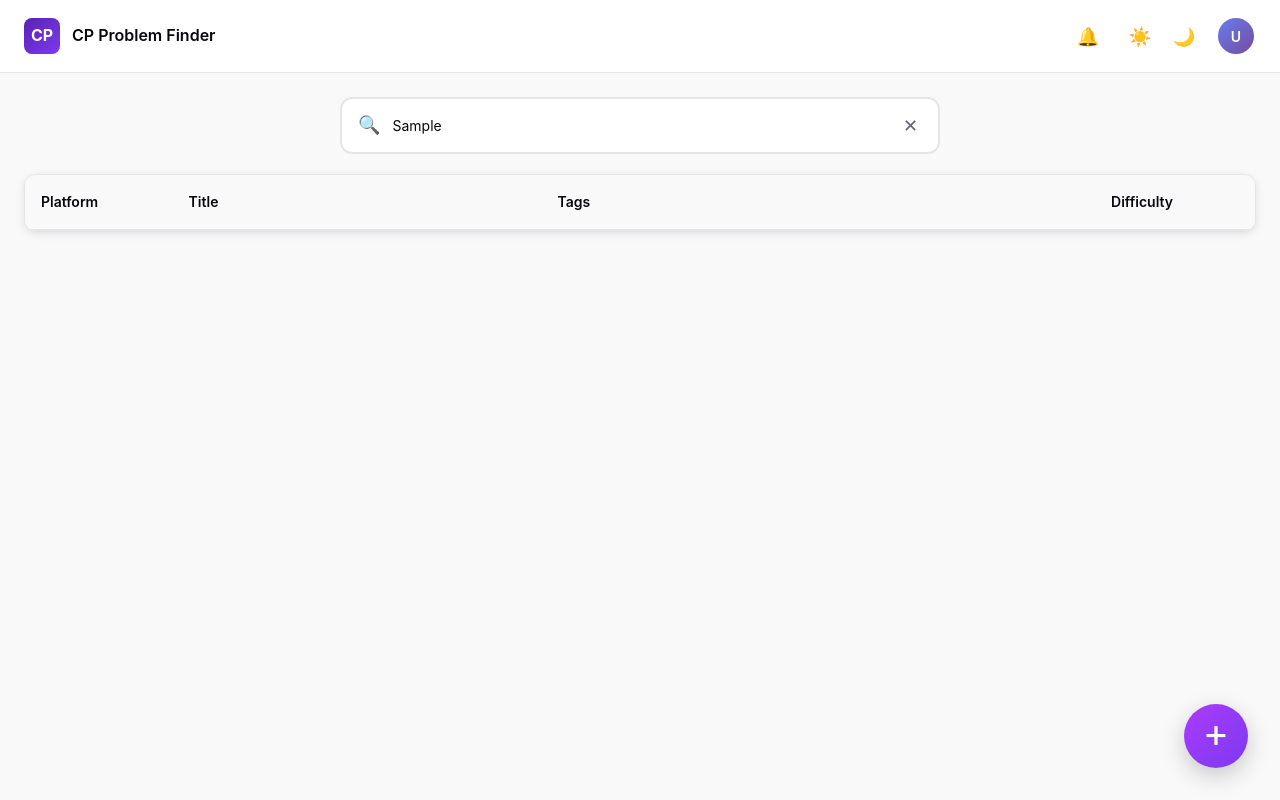
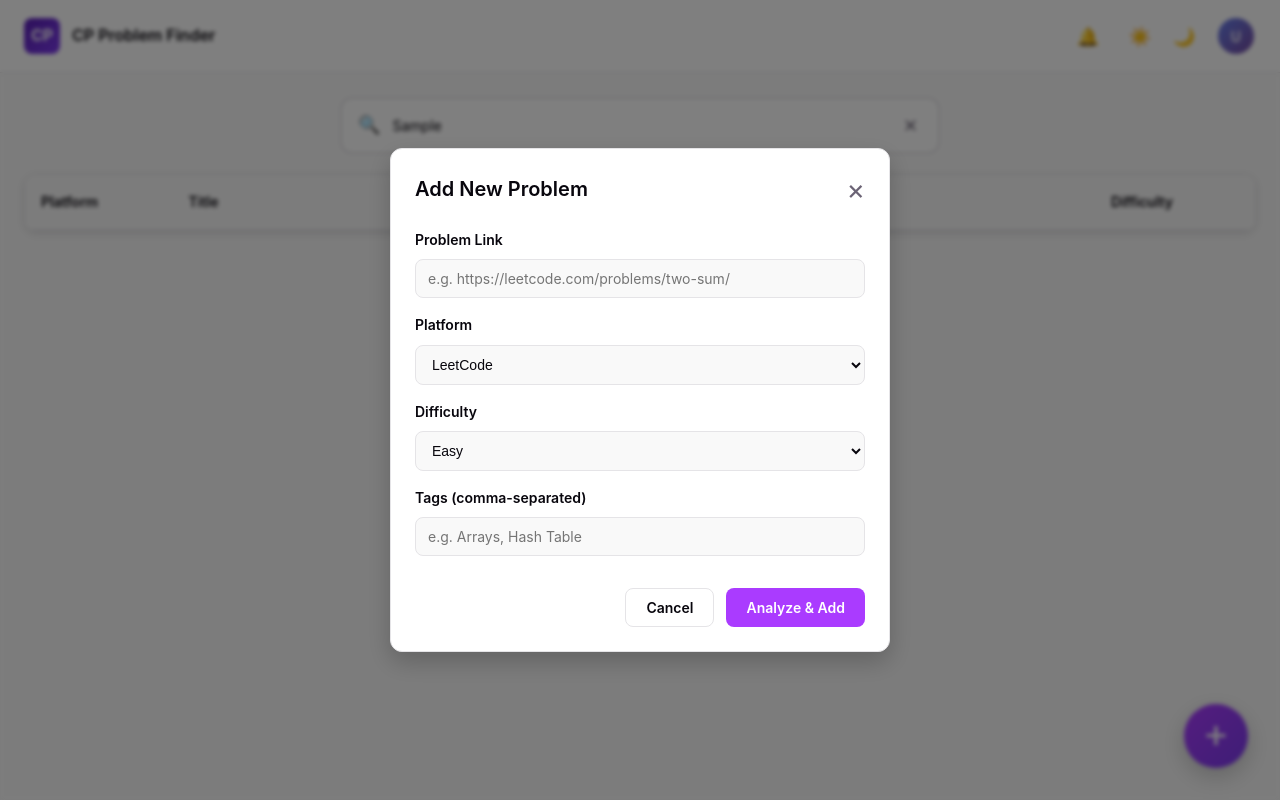
Before and after one commit to shubham-deshmukh/cp-problem-finder, a React (Vite) app in the folder frontend/: page / in a window 1280 px wide. Both pictures are taken after typing "Sample" into the empty fields and a click on the button "Add problem". Built offline with nearby package versions, Linux system fonts and the light colour scheme.

Commit message:
feat(ui) : Add problem

```diff
--- a/frontend/src/App.tsx
+++ b/frontend/src/App.tsx
@@ -5,10 +5,13 @@ import { SearchBar } from './components/SearchBar';
 import { mockProblems } from './data';
 import { FAB } from './components/FAB';
 import { ProblemTable } from './components/ProblemTable';
+import AddProblemModal from './components/AddProblemModal';
 
 function App() {
   const [searchValue, setSearchValue] = useState('');
   const [isDarkMode, setIsDarkMode] = useState(false);
+  const [isAddProblemModalOpen, setIsAddProblemModalOpen] = useState(false);
+  const [isAnalyzing, setIsAnalyzing] = useState(false);
 
   const toggleTheme = () => {
     setIsDarkMode(!isDarkMode);
@@ -35,7 +38,21 @@ function App() {
         <SearchBar searchValue={searchValue} onSearchChange={setSearchValue} />
         <ProblemTable problems={filteredProblems} />
       </div>
-      <FAB onClick={() => console.log('Add problem clicked')} />
+      <FAB onClick={() => setIsAddProblemModalOpen(true)} />
+      <AddProblemModal
+        isOpen={isAddProblemModalOpen}
+        isLoading={isAnalyzing}
+        onClose={() => !isAnalyzing && setIsAddProblemModalOpen(false)}
+        onSubmit={(problem) => {
+          setIsAnalyzing(true);
+          // Simulate backend analysis and ingestion
+          setTimeout(() => {
+            console.log('Problem analyzed and added:', problem);
+            setIsAnalyzing(false);
+            setIsAddProblemModalOpen(false);
+          }, 2000);
+        }}
+      />
     </div>
   );
 }
--- /dev/null
+++ b/frontend/src/components/AddProblemModal.css
@@ -0,0 +1,149 @@
+/* Modal Overlay */
+.modal-overlay {
+  position: fixed;
+  top: 0;
+  left: 0;
+  width: 100vw;
+  height: 100vh;
+  background: rgba(0, 0, 0, 0.5);
+  backdrop-filter: blur(2px);
+  display: flex;
+  justify-content: center;
+  align-items: center;
+  z-index: 1000;
+  animation: fadeIn 0.2s ease-out;
+}
+
+/* Modal Content Container */
+.modal-content {
+  background: var(--bg-secondary);
+  border-radius: 12px;
+  width: 100%;
+  max-width: 500px;
+  padding: 24px;
+  box-shadow: 0 10px 25px rgba(0, 0, 0, 0.2);
+  border: 1px solid var(--border);
+  animation: slideUp 0.3s ease-out;
+}
+
+/* Modal Header */
+.modal-header {
+  display: flex;
+  justify-content: space-between;
+  align-items: center;
+  margin-bottom: 24px;
+}
+
+.modal-header h2 {
+  margin: 0;
+  color: var(--text-h);
+  font-size: 20px;
+}
+
+.close-button {
+  background: transparent;
+  border: none;
+  font-size: 28px;
+  color: var(--text);
+  cursor: pointer;
+  transition: color 0.2s;
+  line-height: 1;
+}
+
+.close-button:hover {
+  color: var(--text-h);
+}
+
+.close-button:disabled {
+  cursor: not-allowed;
+}
+
+/* Form Elements */
+.form-group {
+  margin-bottom: 16px;
+}
+
+.form-group label {
+  display: block;
+  margin-bottom: 8px;
+  font-weight: 600;
+  color: var(--text-h);
+  font-size: 14px;
+}
+
+.form-control {
+  width: 100%;
+  padding: 10px 12px;
+  border: 1px solid var(--border);
+  border-radius: 8px;
+  background: var(--bg);
+  color: var(--text-h);
+  font-size: 14px;
+  transition: all 0.2s ease;
+}
+
+.form-control:focus {
+  outline: none;
+  border-color: var(--accent);
+  box-shadow: 0 0 0 3px var(--accent-bg);
+}
+
+.form-control:disabled {
+  opacity: 0.6;
+  cursor: not-allowed;
+}
+
+/* Actions */
+.modal-actions {
+  display: flex;
+  justify-content: flex-end;
+  gap: 12px;
+  margin-top: 32px;
+}
+
+.btn-cancel, .btn-submit {
+  padding: 10px 20px;
+  border-radius: 8px;
+  font-weight: 600;
+  font-size: 14px;
+  transition: all 0.2s ease;
+}
+
+.btn-cancel {
+  border: 1px solid var(--border);
+  color: var(--text-h);
+}
+
+.btn-cancel:hover {
+  background: rgba(0, 0, 0, 0.05);
+}
+
+.dark-mode .btn-cancel:hover {
+  background: rgba(255, 255, 255, 0.05);
+}
+
+.btn-submit {
+  background: var(--accent);
+  color: #ffffff;
+}
+
+.btn-submit:not(:disabled):hover {
+  opacity: 0.9;
+  transform: translateY(-1px);
+}
+
+.btn-cancel:disabled,
+.btn-submit:disabled {
+  opacity: 0.6;
+  cursor: not-allowed;
+}
+
+@keyframes fadeIn {
+  from { opacity: 0; }
+  to { opacity: 1; }
+}
+
+@keyframes slideUp {
+  from { transform: translateY(20px); opacity: 0; }
+  to { transform: translateY(0); opacity: 1; }
+}
--- /dev/null
+++ b/frontend/src/components/AddProblemModal.tsx
@@ -0,0 +1,116 @@
+import React, { useState, useEffect } from 'react';
+import './AddProblemModal.css';
+
+export interface ProblemData {
+  link: string;
+  platform: string;
+  difficulty: string;
+  tags: string[];
+}
+
+interface AddProblemModalProps {
+  isOpen: boolean;
+  isLoading?: boolean;
+  onClose: () => void;
+  onSubmit: (problem: ProblemData) => void;
+}
+
+const AddProblemModal: React.FC<AddProblemModalProps> = ({ isOpen, isLoading = false, onClose, onSubmit }) => {
+  const [link, setLink] = useState('');
+  const [platform, setPlatform] = useState('LeetCode');
+  const [difficulty, setDifficulty] = useState('Easy');
+  const [tags, setTags] = useState('');
+
+  // Reset fields when the modal is opened
+  useEffect(() => {
+    if (isOpen) {
+      setLink('');
+      setPlatform('LeetCode');
+      setDifficulty('Easy');
+      setTags('');
+    }
+  }, [isOpen]);
+
+  if (!isOpen) return null;
+
+  const handleSubmit = (e: React.FormEvent) => {
+    e.preventDefault();
+
+    const newProblem: ProblemData = {
+      link,
+      platform,
+      difficulty,
+      tags: tags.split(',').map(tag => tag.trim()).filter(tag => tag.length > 0)
+    };
+
+    onSubmit(newProblem);
+  };
+
+  return (
+    <div className="modal-overlay" onClick={onClose}>
+      <div className="modal-content" onClick={e => e.stopPropagation()}>
+        <div className="modal-header">
+          <h2>Add New Problem</h2>
+          <button type="button" className="close-button" onClick={onClose} disabled={isLoading}>&times;</button>
+        </div>
+
+        <form onSubmit={handleSubmit}>
+          <div className="form-group">
+            <label htmlFor="link">Problem Link</label>
+            <input
+              type="url"
+              id="link"
+              className="form-control"
+              value={link}
+              onChange={(e) => setLink(e.target.value)}
+              placeholder="e.g. https://leetcode.com/problems/two-sum/"
+              required
+              disabled={isLoading}
+            />
+          </div>
+
+          <div className="form-group">
+            <label htmlFor="platform">Platform</label>
+            <select id="platform" className="form-control" value={platform} onChange={(e) => setPlatform(e.target.value)} disabled={isLoading}>
+              <option value="LeetCode">LeetCode</option>
+              <option value="Codeforces">Codeforces</option>
+              <option value="HackerRank">HackerRank</option>
+              <option value="GeeksforGeeks">GeeksforGeeks</option>
+            </select>
+          </div>
+
+          <div className="form-group">
+            <label htmlFor="difficulty">Difficulty</label>
+            <select id="difficulty" className="form-control" value={difficulty} onChange={(e) => setDifficulty(e.target.value)} disabled={isLoading}>
+              <option value="Easy">Easy</option>
+              <option value="Medium">Medium</option>
+              <option value="Hard">Hard</option>
+            </select>
+          </div>
+
+          <div className="form-group">
+            <label htmlFor="tags">Tags (comma-separated)</label>
+            <input
+              type="text"
+              id="tags"
+              className="form-control"
+              value={tags}
+              onChange={(e) => setTags(e.target.value)}
+              placeholder="e.g. Arrays, Hash Table"
+              disabled={isLoading}
+            />
+          </div>
+
+          <div className="modal-actions">
+            <button type="button" className="btn-cancel" onClick={onClose} disabled={isLoading}>Cancel</button>
+            <button type="submit" className="btn-submit" disabled={isLoading}>
+              {isLoading ? 'Analyzing...' : 'Analyze & Add'}
+            </button>
+          </div>
+        </form>
+      </div>
+    </div>
+  );
+};
+
+export default AddProblemModal;
--- a/frontend/src/components/Tag.css
+++ b/frontend/src/components/Tag.css
@@ -1,4 +1,3 @@
-import './Tag.css';
 
 /* Tags Container */
 .tags-container {
```
